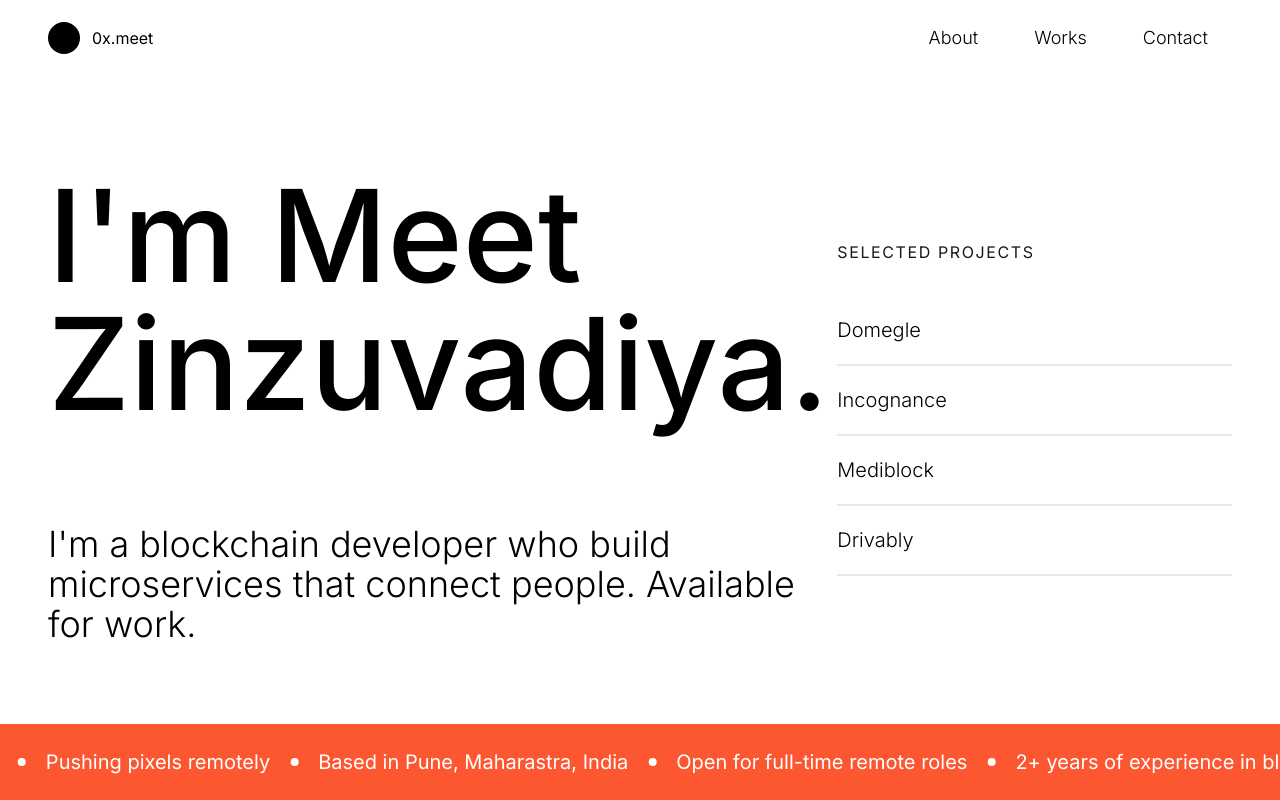
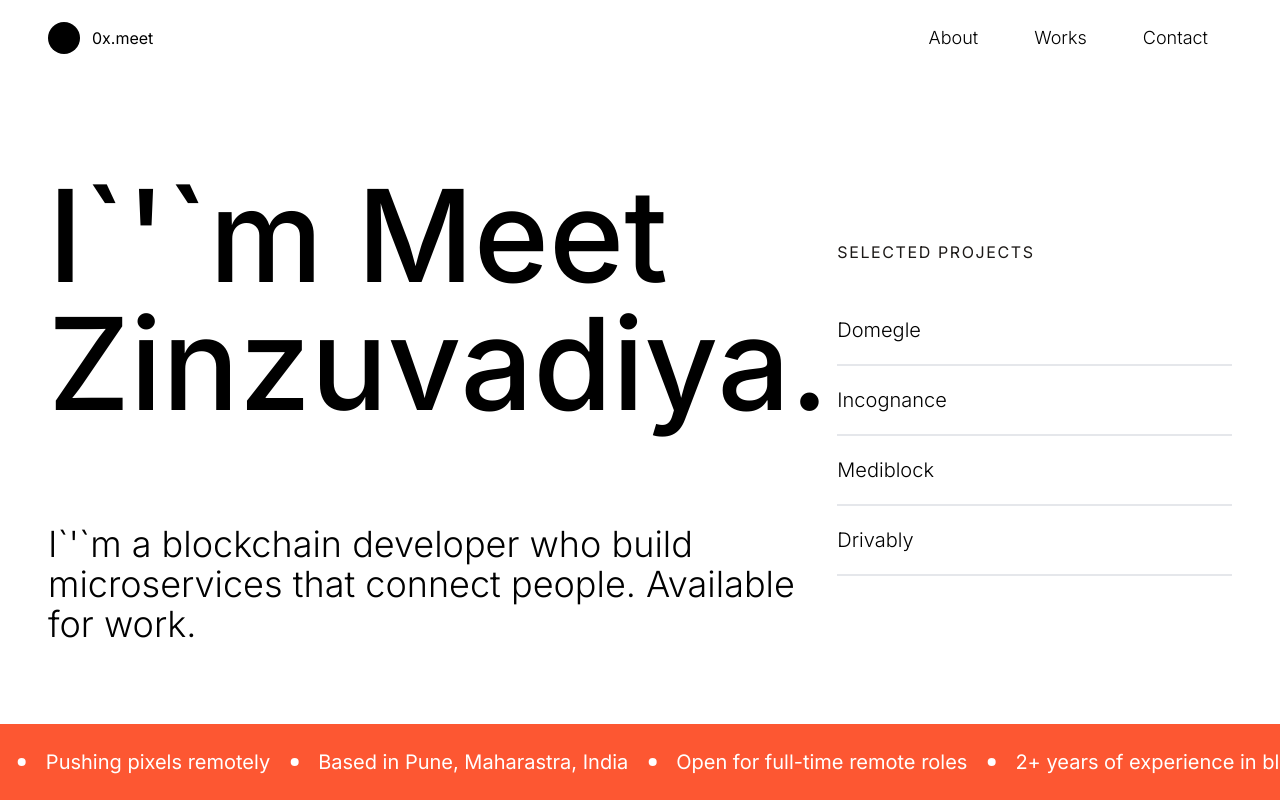
Before and after one commit to 0xblackdevil/portfolio, a Next.js app: page / in a window 1280 px wide. Shown: the top 800 px of the page. Built offline with nearby package versions, Linux system fonts and the light colour scheme.

Commit message:
deployed

```diff
--- a/app/components/home.tsx
+++ b/app/components/home.tsx
@@ -6,10 +6,10 @@ export default function HomeView() {
     <div className="h-screen absolute top-0 ">
       <div className="px-12 grid grid-cols-3 mt-48">
         <div className="col-span-2">
-          <h1 className="text-9xl font-medium">I'm Meet Zinzuvadiya.</h1>
+          <h1 className="text-9xl font-medium">I`&apos;`m Meet Zinzuvadiya.</h1>
           <p className="text-4xl font-light mt-24">
-            I'm a blockchain developer who build microservices that connect
-            people. Available for work.
+            I`&apos;`m a blockchain developer who build microservices that
+            connect people. Available for work.
           </p>
         </div>
         <div className="flex flex-col justify-center">
--- a/app/components/intro_animation.tsx
+++ b/app/components/intro_animation.tsx
@@ -57,7 +57,7 @@ export default function IntroScreen() {
             <h1 className="text-7xl">નમસ્કાર 🙏🏻</h1>
           </motion.div>
           <p className="absolute bottom-8 opacity-25 text-lg">
-            You've landed on Meet Zinzuvadiya's Portfolio
+            You`&apos;`ve landed on Meet Zinzuvadiya`&apos;`s Portfolio
           </p>
         </motion.div>
       )}
--- a/app/page.tsx
+++ b/app/page.tsx
@@ -15,10 +15,12 @@ export default function Home() {
           <Navbar />
           <div className="px-12 grid grid-cols-3 mt-24">
             <div className="col-span-2">
-              <h1 className="text-9xl font-medium">I'm Meet Zinzuvadiya.</h1>
+              <h1 className="text-9xl font-medium">
+                I`&apos;`m Meet Zinzuvadiya.
+              </h1>
               <p className="text-4xl font-light mt-24">
-                I'm a blockchain developer who build microservices that connect
-                people. Available for work.
+                I`&apos;`m a blockchain developer who build microservices that
+                connect people. Available for work.
               </p>
             </div>
             <div className="flex flex-col justify-center">
```
